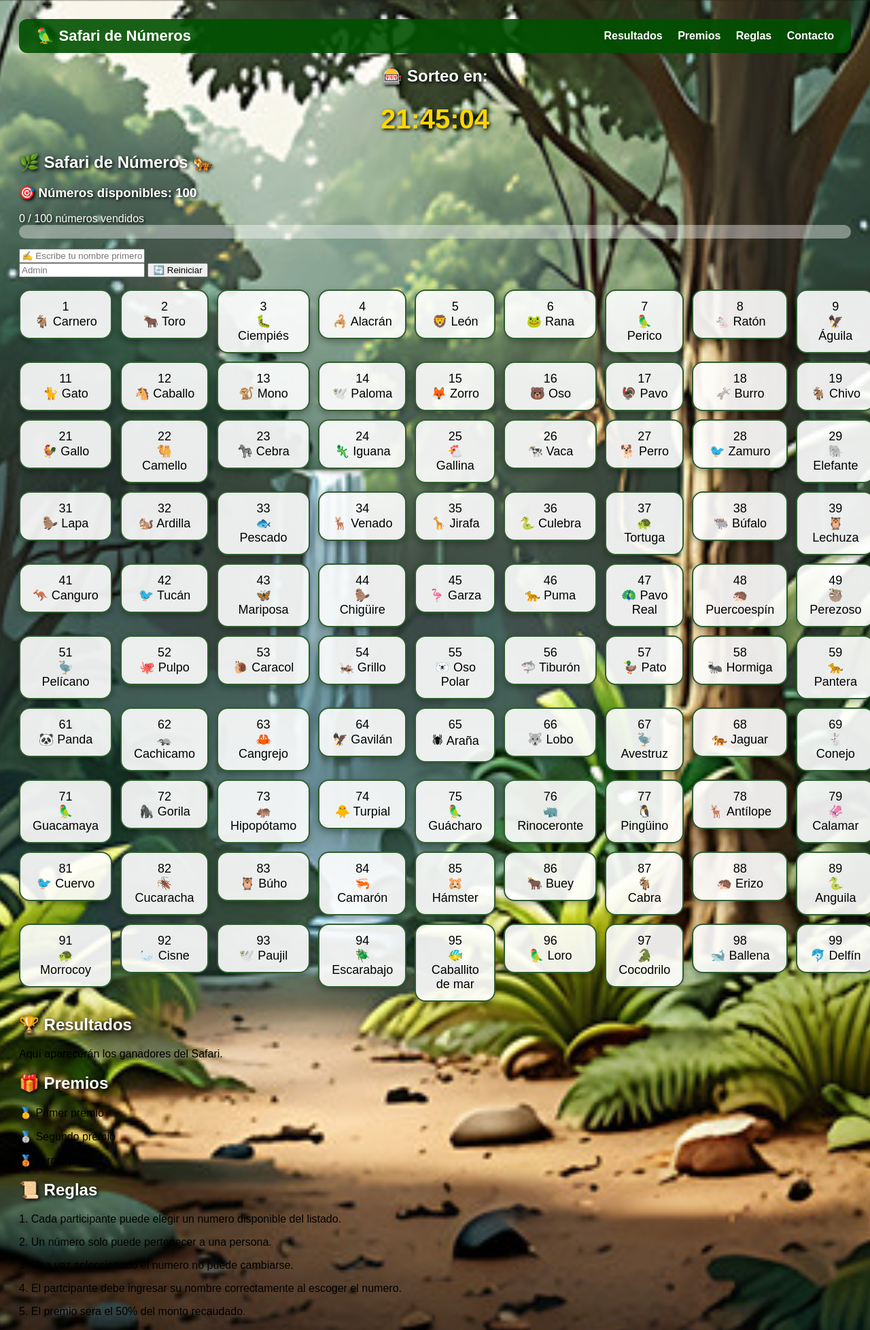
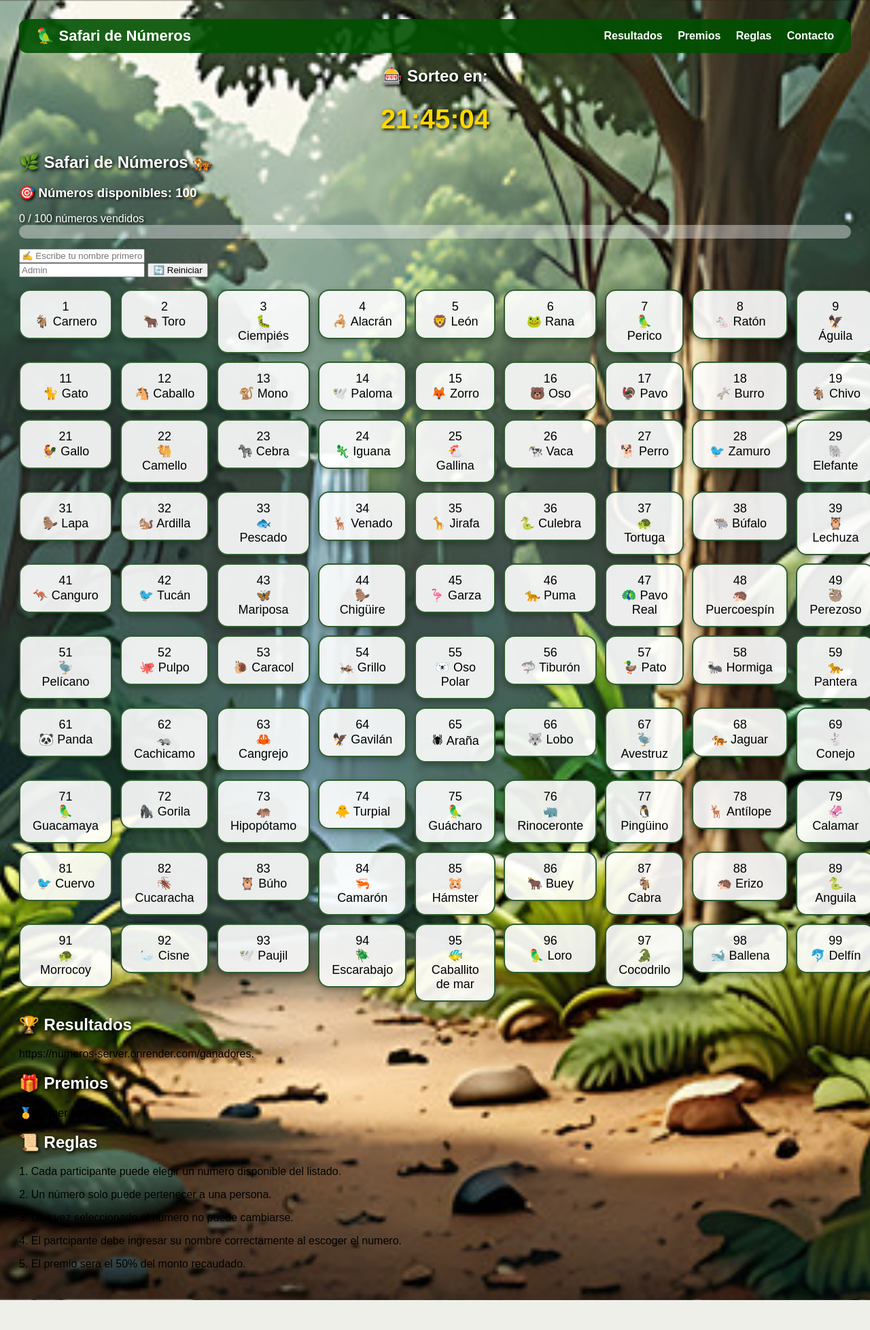
Before and after one commit to ferchomg2608-ux/numeros_server, a Flask app: page / in a window 1280 px wide; the page is wider, and only the part inside the window is pictured. Shown: the top 1957 px of that part at 68% size. After the commit the page ends 1913 px from the top of that part, so only its background shows below. Run offline with Flask 3, Linux system fonts and the light colour scheme; parts of the project's set-up code (start-up, migrations or seed data) failed here and were passed over.

Commit message:
Correccion vinculando a ganadores

```diff
--- a/templates/index.html
+++ b/templates/index.html
@@ -424,7 +424,7 @@ setInterval(actualizarNumeros, 3000)
 
 <h2>🏆 Resultados</h2>
 
-<p>Aquí aparecerán los ganadores del Safari.</p>
+<p>https://numeros-server.onrender.com/ganadores.</p>
 
 </section>
 
@@ -434,8 +434,6 @@ setInterval(actualizarNumeros, 3000)
 <h2>🎁 Premios</h2>
 
 <p>🥇 Primer premio</p>
-<p>🥈 Segundo premio</p>
-<p>🥉 Tercer premio</p>
 
 </section>
 
```
